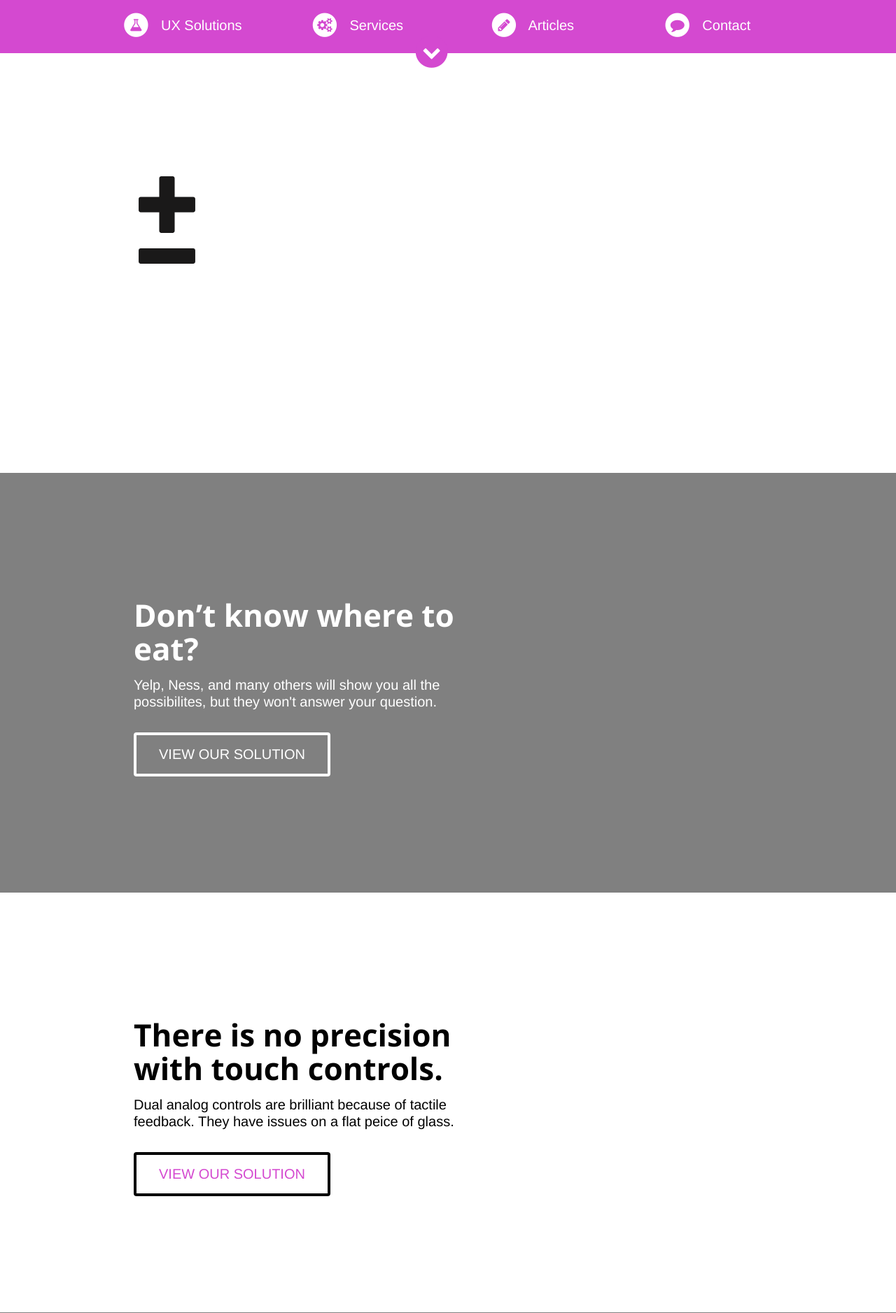
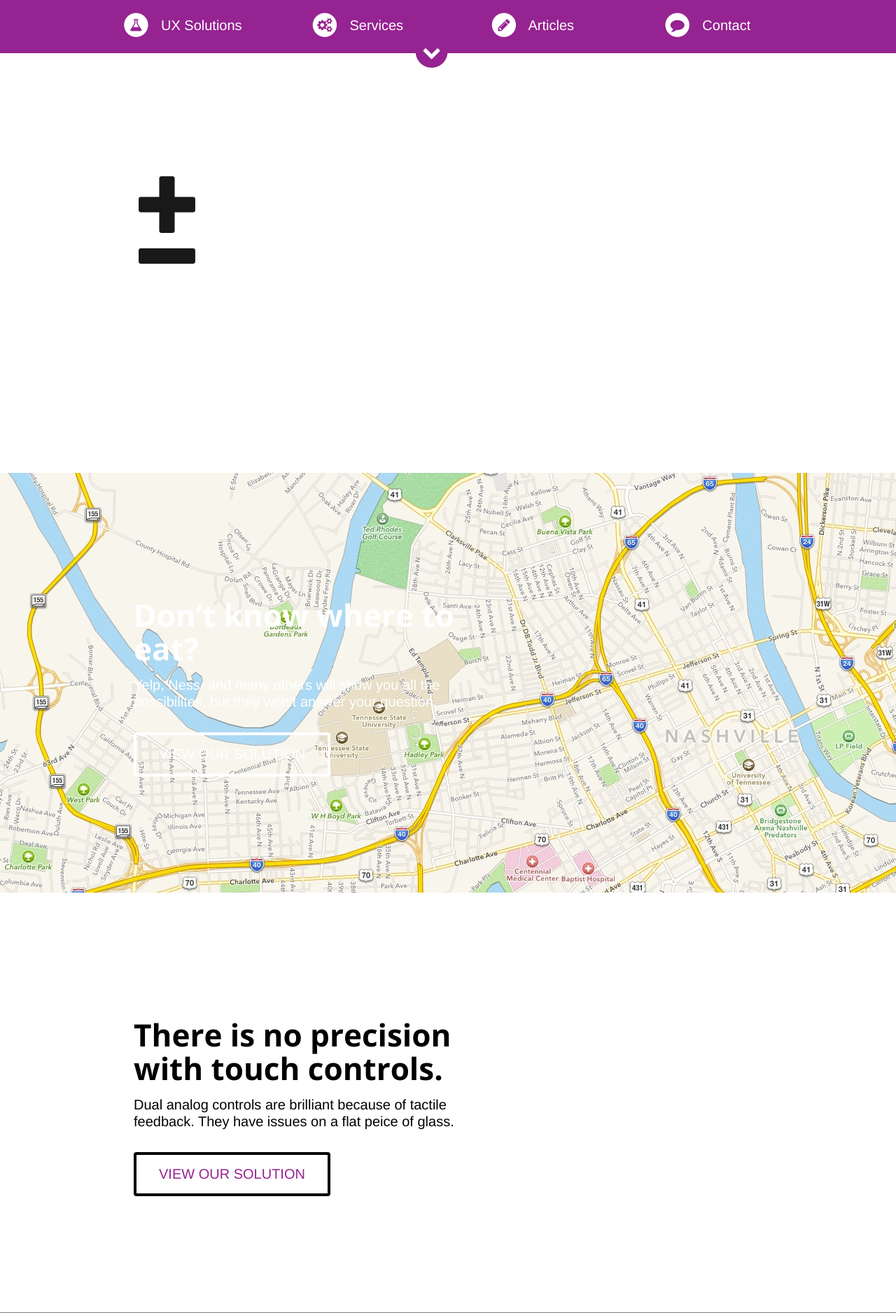
Before and after one commit to tyrale/addsubtract, a PHP site: page / in a window 1280 px wide. Shown: the top 1877 px of the page at 70% size. Run offline with PHP 8.4, Linux system fonts and the light colour scheme; grey boxes labelled with a size stand in for pictures from a placeholder-image service; style sheets or scripts are compiled from the project's sources; some libraries are stand-ins or nearby versions.

Commit message:
working on first project

```diff
--- /dev/null
+++ b/css/projects.less
@@ -0,0 +1,3 @@
+.lunch 		{ background-image: url("../img/map.jpg");
+
+}
--- a/css/styles.less
+++ b/css/styles.less
@@ -2,6 +2,16 @@ body 	{ font-size: 20px;
 
 	h1 				{ font-weight: bold;
 							line-height: 3rem;
+	}
+	h2        { color: white;
+							font-size: 3rem;
+							margin-bottom: 0.75rem;
+							line-height: 1em;
+	}
+	h3 				{ color: #D3D3D3;
+							font-size: 1.75rem;
+							margin-top: 0;
+							line-height: 1rem;
 	}
 	h4 				{ color: white;
 							margin: 2rem 0 0.5em;
@@ -68,8 +78,21 @@ body 	{ font-size: 20px;
 			.process 		{ color: #555;}
 		}
 	}
-	.feet 			{ padding: 2.25rem;
-								color: white;
-
+	.feet 						{ padding: 2.25rem;
+											color: #D3D3D3;
+		.post 					{ margin-bottom: 3rem;
+			.avatar 			{
+				img 				{ height: 28px;
+											overflow: hidden;
+											border-radius: 16px;
+											margin-top: -0.5rem;
+				}
+				.read-time 	{ font-size: 0.875rem;}
+			}
+		}
+	}
+	.footer    	{ margin-top: 3rem;
+								font-size: 0.9rem;
 	}
 }
+@import url("projects.less");
--- a/index.html
+++ b/index.html
@@ -3,7 +3,7 @@
 	 <head>
 		<meta charset="utf-8" />
 		<meta name="viewport" content="width=device-width, initial-scale=1.0" />
-		<title>AddSubtract | Building smart, clean experiences that don't clutter.</title>
+		<title>AddSubtract | Building smart, clean experiences that don&rsquo;t clutter.</title>
 		<link rel="stylesheet" href="css/foundation.css" />
 		<link href="http://netdna.bootstrapcdn.com/font-awesome/4.0.3/css/font-awesome.css" rel="stylesheet">
 		<link rel="stylesheet/less" type="text/css" href="css/styles.less" />
@@ -57,11 +57,11 @@
 	</section>
 
 
-	<section class="project">
+	<section class="project lunch">
 		<div class="row">
 			<div class="large-7 columns type">
 				<h1 class="problem tk-bree-serif">Don&rsquo;t know where to eat?</h1>
-				<div class="memo">Yelp, Ness, and many others will show you all the possibilites, but they won't answer your question.</div>
+				<div class="memo">Yelp, Ness, and many others will show you all the possibilites, but they won&rsquo;t answer your question.</div>
 				<div class="button tk-bree-serif">View Our Solution</div>
 			</div>
 		</div>
@@ -81,7 +81,7 @@
 		<div class="row">
 			<div class="large-7 columns type">
 				<h1 class="problem tk-bree-serif">Wallets are nearly useless.</h1>
-				<div class="memo">Plastic cards don't need to be protected by bulky leather. The wallet needs to evolve.</div>
+				<div class="memo">Plastic cards don&rsquo;t need to be protected by bulky leather. The wallet needs to evolve.</div>
 				<div class="button tk-bree-serif">View Our Solution</div>
 			</div>
 		</div>
@@ -130,7 +130,7 @@
 	<section class="project white">
 		<div class="row">
 			<div class="large-7 columns type">
-				<h1 class="problem tk-bree-serif">Songwriters aren't fancy, but they wanted an app.</h1>
+				<h1 class="problem tk-bree-serif">Songwriters aren&rsquo;t fancy, but they wanted an app.</h1>
 				<div class="memo">Top Nashville Songwriters asked us to create a simple <br>audio &amp; note recording app with no proprietary file formats.</div>
 				<div class="button tk-bree-serif font-color">View Our Solution</div>
 			</div>
@@ -141,7 +141,7 @@
 		<div class="row">
 			<div class="large-7 columns type">
 				<h1 class="problem tk-bree-serif">Can you wrap high-end tech in natural design?</h1>
-				<div class="memo">So maybe this isn't a problem, we just wanted <br>sweet docks for out iPads.</div>
+				<div class="memo">So maybe this isn&rsquo;t a problem, we just wanted <br>sweet docks for out iPads.</div>
 				<div class="button tk-bree-serif">View Our Solution</div>
 			</div>
 		</div>
@@ -150,8 +150,8 @@
 	<section class="project">
 		<div class="row">
 			<div class="large-7 columns type">
-				<h1 class="problem tk-bree-serif">You don't need 30 mins to discuss that problem.</h1>
-				<div class="memo">Too many mtgs are schdules with no thought to the actually needed time. Let's start with only taking the time we <br>need from someone else.</div>
+				<h1 class="problem tk-bree-serif">You don&rsquo;t need 30 mins to discuss that problem.</h1>
+				<div class="memo">Too many mtgs are schdules with no thought to the actually needed time. Let&rsquo;s start with only taking the time we <br>need from someone else.</div>
 				<div class="button tk-bree-serif">View Our Solution</div>
 			</div>
 		</div>
@@ -219,10 +219,19 @@
 			<span class="large-8 columns posts">
 				<h4 class="tk-bree-serif">Articles</h4>
 				<article class="post">
-					<div class="avatar">tyrale</div>
-					<h2 class="title">Speed the hell up!</h2>
-					<h3 class="subtitle">Concept, Create, Repeat.</h3>
-					<div class="read-time">3 min read</div>
+					<div class="avatar"><img src="img/tyrale.jpg" alt=""> Tyrale <span class="read-time">| 3 min read</span></div>
+					<h2 class="tk-bree-serif title">Speed the hell up!</h2>
+					<h3 class="tk-bree-serif subtitle">Concept, Create, Repeat.</h3>
+				</article>
+				<article class="post">
+					<div class="avatar"><img src="img/tyrale.jpg" alt=""> Tyrale <span class="read-time">| 3 min read</span></div>
+					<h2 class="tk-bree-serif title">Speed the hell up!</h2>
+					<h3 class="tk-bree-serif subtitle">Concept, Create, Repeat.</h3>
+				</article>
+				<article class="post">
+					<div class="avatar"><img src="img/tyrale.jpg" alt=""> Tyrale <span class="read-time">| 3 min read</span></div>
+					<h2 class="tk-bree-serif title">Speed the hell up!</h2>
+					<h3 class="tk-bree-serif subtitle">Concept, Create, Repeat.</h3>
 				</article>
 			</span>
 			<span class="large-4 columns about">
@@ -241,7 +250,7 @@
 				</div>
 			</span>
 			<div class="large-12 columns footer">
-				2013 Addsubtract All Rights Reserved
+				&copy; 2013 Addsubtract All Rights Reserved
 			</div>
 		</div>
 	</section>
--- a/js/color.js
+++ b/js/color.js
@@ -23,7 +23,7 @@ $obj2 = $('.shadow');
 
 var setHue = Math.round( Math.random() * 360 );
 var setSat = Math.round( Math.random() * 70 + 5);
-var setLight = Math.round( Math.random() * 20 + 40);
+var setLight = Math.round( Math.random() * 20 + 20);
 
 var newColor = "hsl(" + setHue + ", " + setSat + "%, " + setLight + "%)";
 var shadowColor = "hsl(" + setHue + ", " + setSat + "%, " + (setLight - 10)+ "%)";
```
Also changed, not shown: img/map.jpg (added), img/tyrale.jpg (added).
